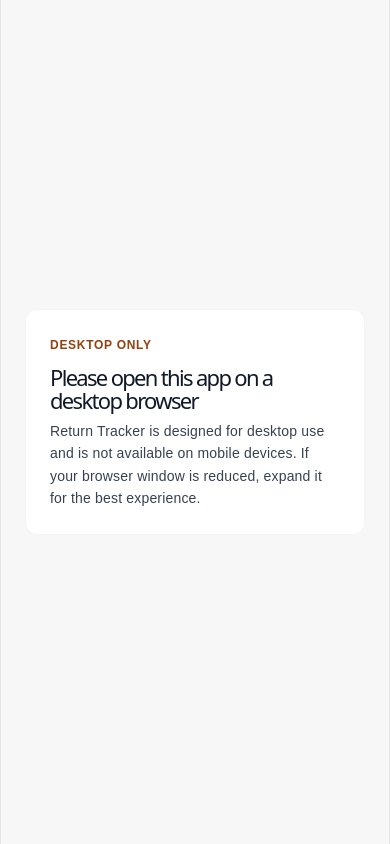
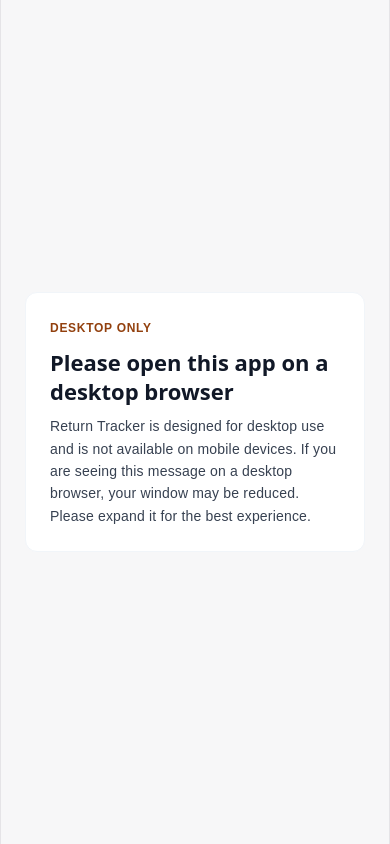
Before and after one commit to angelikimm/return-tracker, a React (Vite) app: page / in a window 390 px wide. Built offline with nearby package versions, Linux system fonts and the light colour scheme.

Commit message:
notice and mobile block

```diff
--- a/src/App.tsx
+++ b/src/App.tsx
@@ -2296,7 +2296,7 @@
         <div
           style={{
             ...cardStyle,
-          maxWidth: 420,
+            maxWidth: 460,
             width: '100%',
             padding: 24,
             textAlign: 'left',
@@ -2318,9 +2318,13 @@
 
           <h1
             style={{
-            margin: '0 0 8px',
+              margin: '0 0 10px',
               fontSize: 22,
               color: '#111827',
+              lineHeight: 1.3,
+              letterSpacing: '0',
+              fontWeight: 700,
+              maxWidth: 320,
             }}
           >
             Please open this app on a desktop browser
@@ -2331,11 +2335,12 @@
               fontSize: 14,
               color: '#374151',
               lineHeight: 1.6,
+              maxWidth: 380,
             }}
           >
             Return Tracker is designed for desktop use and is not available on
-  mobile devices. If your browser window is reduced, expand it for the
-  best experience.
+            mobile devices. If you are seeing this message on a desktop browser,
+            your window may be reduced. Please expand it for the best experience.
           </div>
         </div>
       </div>
@@ -2535,14 +2540,7 @@
               textAlign: 'left',
             }}
           >
-            Use <strong>Chrome</strong> for the best experience and to install the app.
-            Manage, and add your own, shop return policies in{' '}
-            <strong>Edit Shop Policies</strong>. Archive receipts when they’re no longer
-            needed. This app is <strong>desktop-only</strong>. Be sure to read the{' '}
-            <strong>Backup &amp; Data Safety</strong> section carefully.
-            <span style={{ marginLeft: 6 }}>
-              <strong>Many happy returns!</strong>
-            </span>
+            This app can only be installed through <strong>Chrome</strong>. If you are using it in a browser, <strong>Chrome</strong> is recommended, but other browsers are also supported. Add new shop return policies in <strong>Edit Shop Policies</strong>. Archive receipts when they are no longer needed. Please read the <strong>Backup &amp; Data Safety</strong> section carefully. <strong>Many happy returns!</strong>
           </div>
         </div>
 
```
Lines whose indentation alone changed are shown as unchanged.
